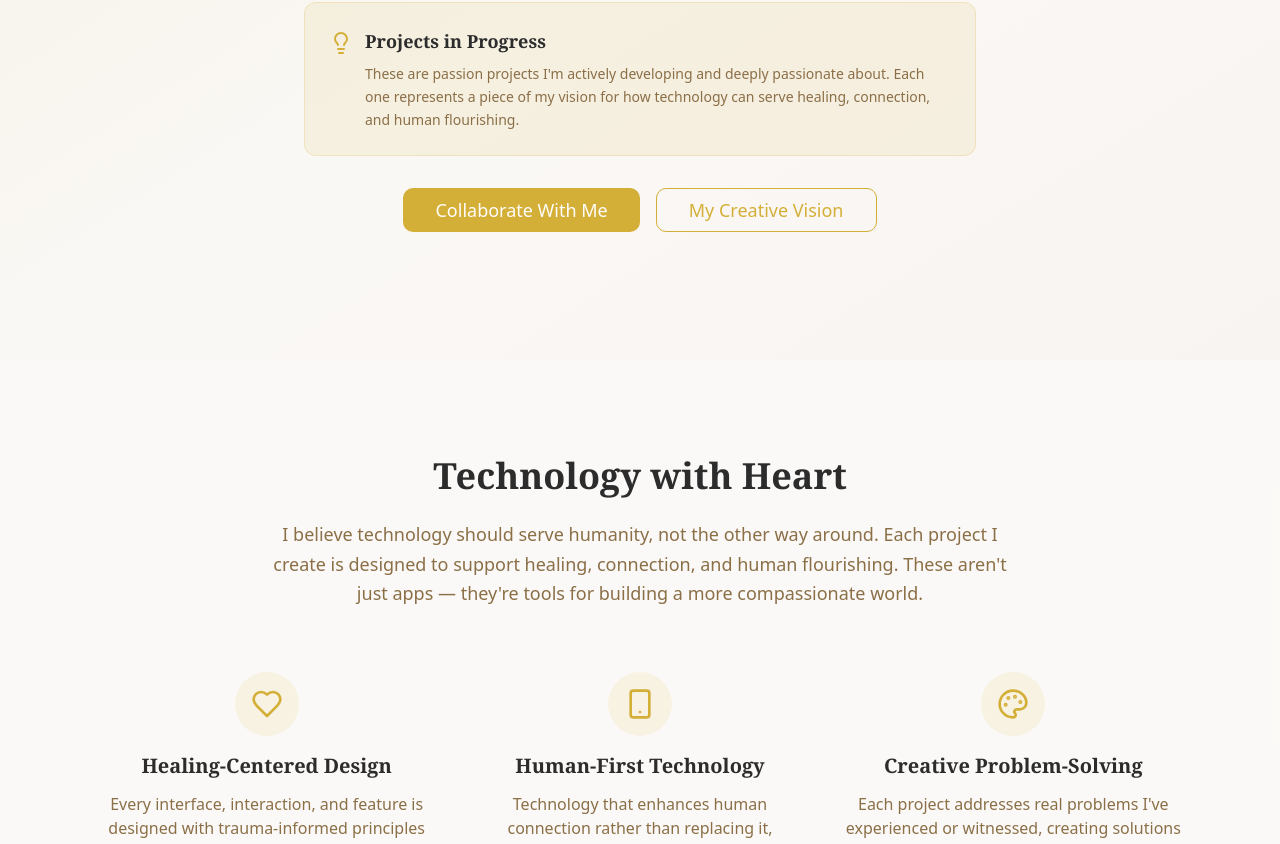
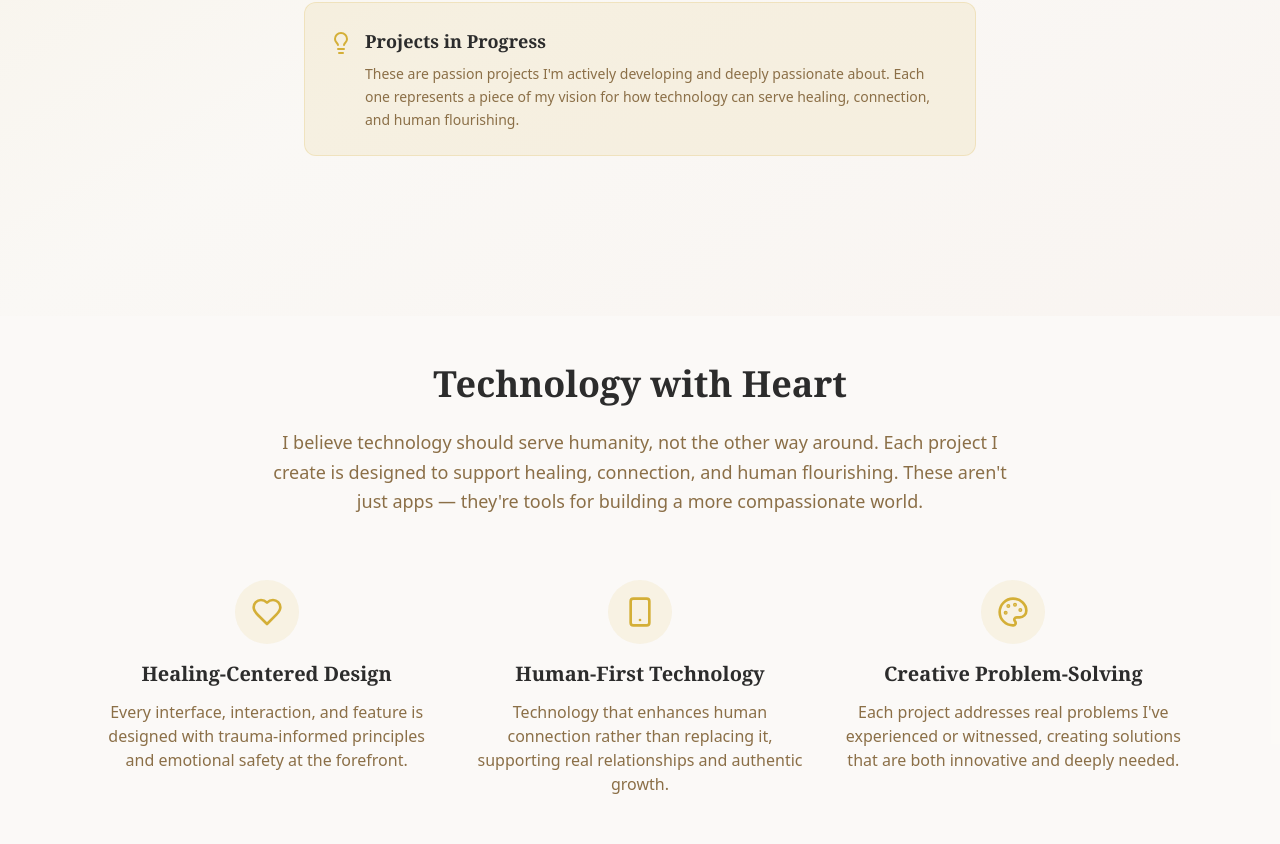
Before and after one commit to Candidheart/thecandidheart, a React (Vite) app in the folder frontend/: page /creating in a window 1280 px wide. Shown: the part 527-1371 px from the top of the page. Built offline with nearby package versions, Linux system fonts and the light colour scheme.

Commit message:
Update Creating page: remove hero buttons and reduce padding between hero and Technology with Heart section

```diff
--- a/frontend/src/pages/Creating.jsx
+++ b/frontend/src/pages/Creating.jsx
@@ -96,31 +96,13 @@ const Creating = () => {
               </div>
             </div>
 
-            <div className="flex flex-col sm:flex-row gap-4 justify-center items-center">
-              <Button
-                asChild
-                size="lg"
-                className="bg-primary hover:bg-primary/90 text-primary-foreground font-sans text-lg px-8 py-3"
-              >
-                <Link to="/contact">
-                  Collaborate With Me
-                </Link>
-              </Button>
-              <Button
-                asChild
-                variant="outline"
-                size="lg"
-                className="border-primary text-primary hover:bg-primary hover:text-primary-foreground font-sans text-lg px-8 py-3"
-              >
-                <Link to="/about">My Creative Vision</Link>
-              </Button>
-            </div>
+
           </div>
         </div>
       </section>
 
       {/* Philosophy Section */}
-      <section className="py-16 lg:py-24 bg-card/50">
+      <section className="py-8 lg:py-12 bg-card/50">
         <div className="max-w-6xl mx-auto px-4 sm:px-6 lg:px-8">
           <div className="text-center mb-16">
             <h2 className="font-serif text-3xl md:text-4xl font-semibold text-foreground mb-6">
```
